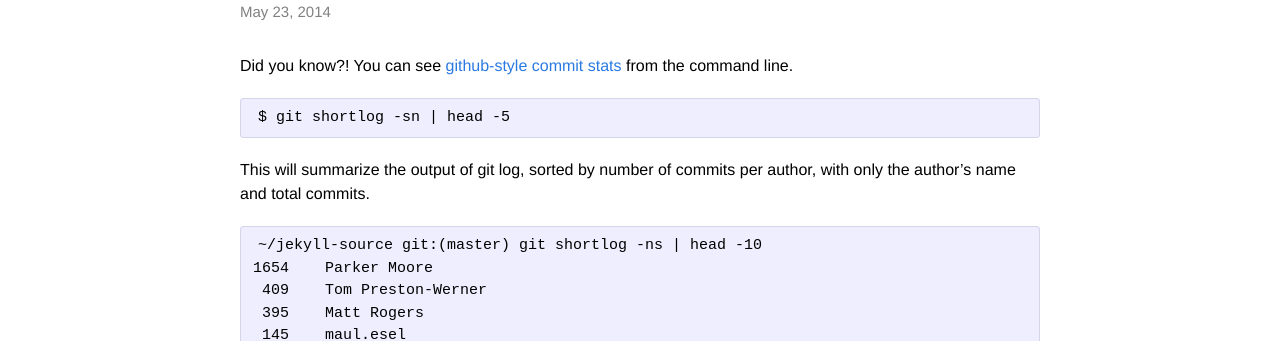
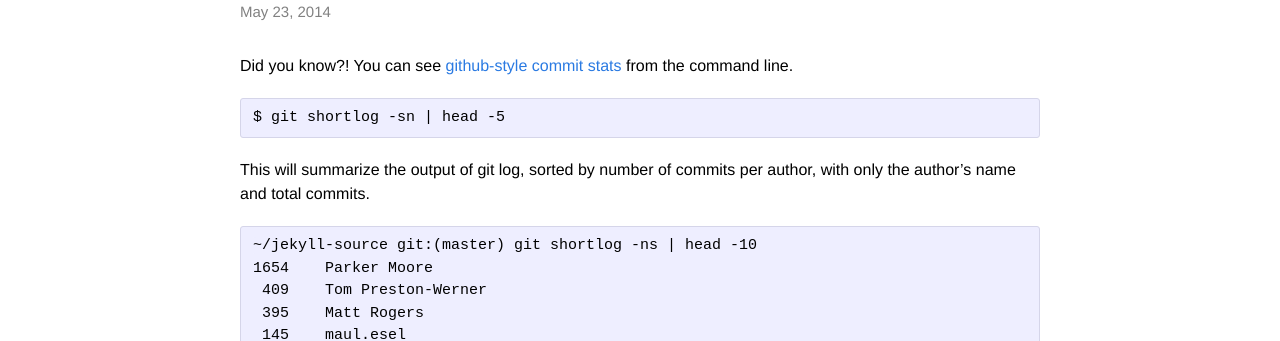
Before and after one commit to jshawl/git.gd, a Jekyll site: the page built from _posts/2014-05-23-repo-stats-from-the-command-line.md, in a window 1280 px wide. Shown: the part 148-489 px from the top of the page. Built offline with Jekyll 4.4.1, drawn with Linux system fonts in a browser that asks for light colours; comment, search, counter and statistics services are not loaded.

Commit message:
fix code padding issue

```diff
--- a/css/main.css
+++ b/css/main.css
@@ -246,6 +246,9 @@ a:visited { color: #205caa; }
 
 .post code { padding: 1px 5px; }
 
+.post pre code {
+  padding:0;
+}
 .post ul,
 .post ol { margin-left: 1.35em; }
 
```
